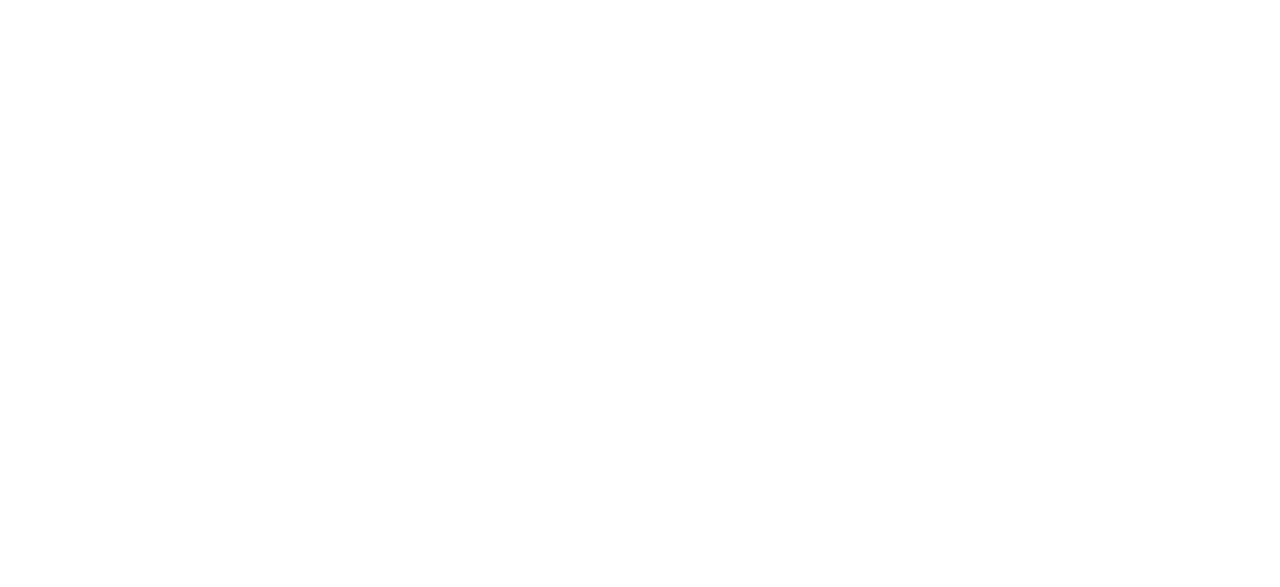
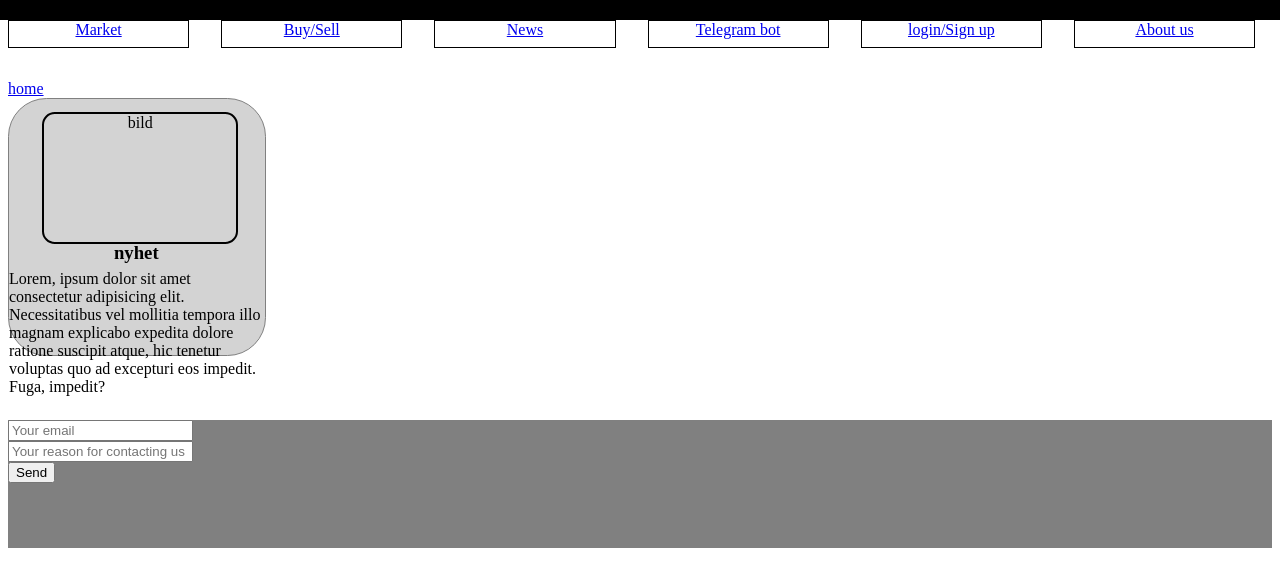
Before and after one commit to BillyD3vs06/stocks-gsb, a PHP site: page /nyheter.html in a window 1280 px wide. Before the commit the part shown is empty. Shown: the top 587 px of the page. Run offline with PHP 8.4, Linux system fonts and the light colour scheme.

Commit message:
html(lite css)
nyheter och lite ändring på filer, telebot och home page fixad

```diff
--- a/frontend/src/main.css
+++ b/frontend/public/main.css
@@ -58,3 +58,49 @@
     margin-top: 5vw;
 
 }
+#news{
+    display: flex;
+    flex-wrap: wrap;
+    height: 20vw;
+    width: 20vw;
+    border: solid 0.1vw grey;
+    background-color: lightgrey;
+    border-radius: 3vw;
+
+}
+#picture{
+    height: 10vw;
+    width: 15vw;
+    border: solid 0.2vw #000;
+    text-align: center;
+    margin-left: 13%;
+    margin-top: 1vw;
+    border-radius: 1vw;
+
+}
+#new_title{
+font-family: 'Times New Roman', Times, serif;
+margin-left:41%;
+margin-top:-0.1vw ;
+}
+#news_des{
+    margin-top:-1vw;
+    flex-wrap: wrap;
+    display: flex;
+
+}
+#telebot_holder{
+    height: 40vw;
+    width: 60%;
+    margin-left: 19%;
+    background-color: #000;
+    border: solid yellow 1vw;
+    border-radius: 3vw;
+}
+#telegram_btn{
+    background-color: green;
+    border-radius: 1vw;
+    margin-left: 40%;
+    margin-top:33%;
+    box-shadow: 0vw 0vw 5vw 1vw gold ;
+}
--- a/frontend/public/nyheter.html
+++ b/frontend/public/nyheter.html
@@ -4,8 +4,37 @@
     <meta charset="UTF-8">
     <meta name="viewport" content="width=, initial-scale=1.0">
     <title>Nyheter</title>
+    <link rel="stylesheet" href="main.css">
 </head>
 <body>
-
+    <header>
+        <div id="profit_lose_news">
+        </div>
+        <nav>
+          <div id="nav_holder">
+            <a href="./marknad.html"><div id="Market_nav" class="nav_tab">Market</div></a>
+            <a href="./kop-salj.html"><div id="Buy_Sell_nav" class="nav_tab">Buy/Sell</div></a>
+            <a href="./nyheter.html"><div id="News_nav" class="nav_tab">News</div></a>
+            <a href="./telegram-bot.html"><div id="Telegram_Bot_nav" class="nav_tab">Telegram bot</div></a>
+            <a href="./login-signup.html"><div id="login_Signup_nav" class="nav_tab">login/Sign up</div></a>
+            <a href="./about-us.html"><div id="Aboutus_nav" class="nav_tab">About us</div></a>
+            <a href="index.html">home</a>
+          </div>
+        </nav>
+       </header>
+       <div id="news_holder">
+<div id="news">
+    <div id="picture">bild</div>
+    <h3 id="new_title">nyhet</h3>
+    <p id="news_des">Lorem, ipsum dolor sit amet consectetur adipisicing elit. Necessitatibus vel mollitia tempora illo magnam explicabo expedita dolore ratione suscipit atque, hic tenetur voluptas quo ad excepturi eos impedit. Fuga, impedit?</p>
+</div>
+</div>
+       <footer>
+        <div id="Contact">
+          <input type="text" name="" id="" placeholder="Your email"><br>
+          <input type="text" placeholder="Your reason for contacting us"><br>
+          <button>Send</button>
+        </div>
+        </footer>
 </body>
 </html>
```
Also changed, not shown: frontend/public/index.html (renamed from frontend/index.html, +7 -7 lines), frontend/public/telegram-bot.html (+25 -1 lines).
